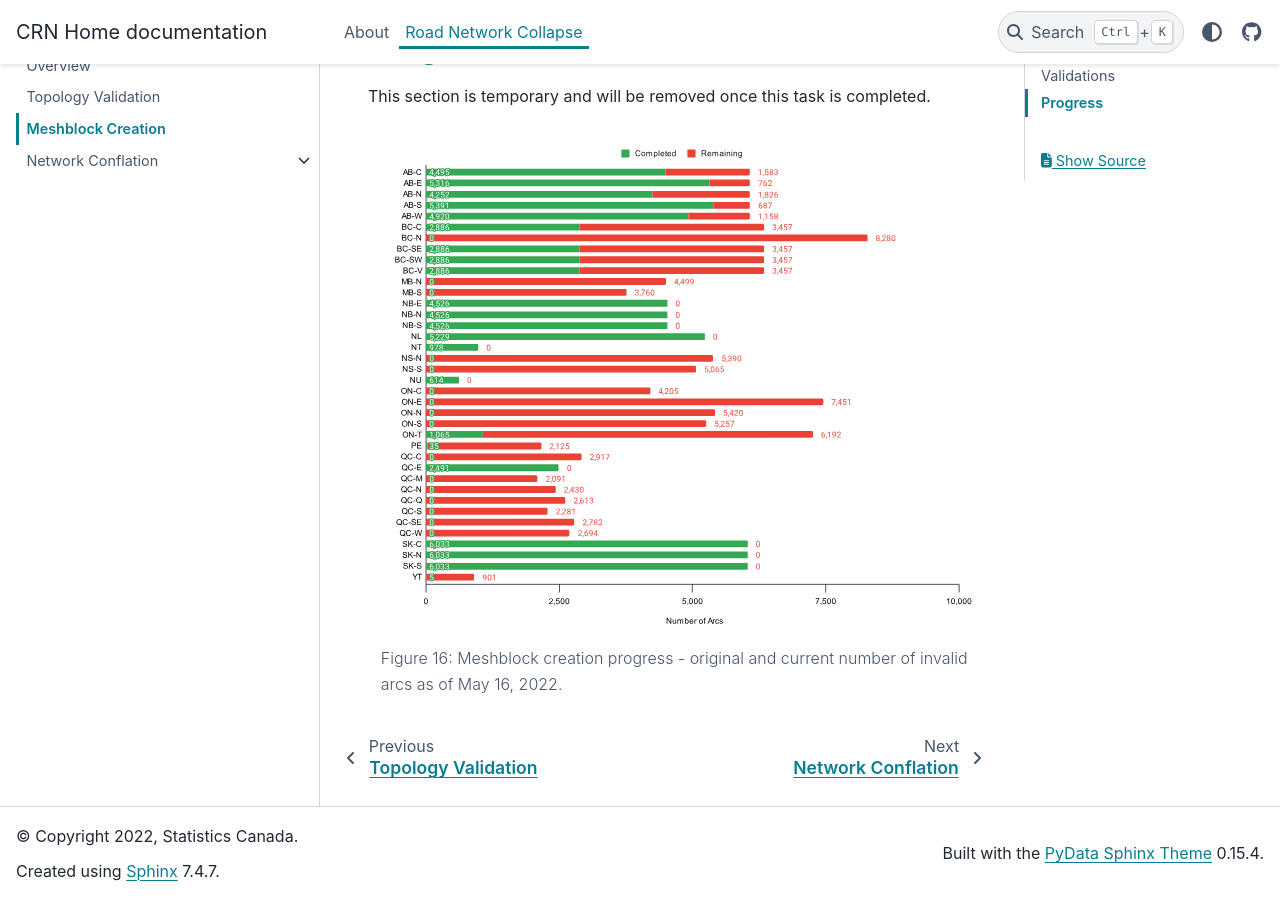
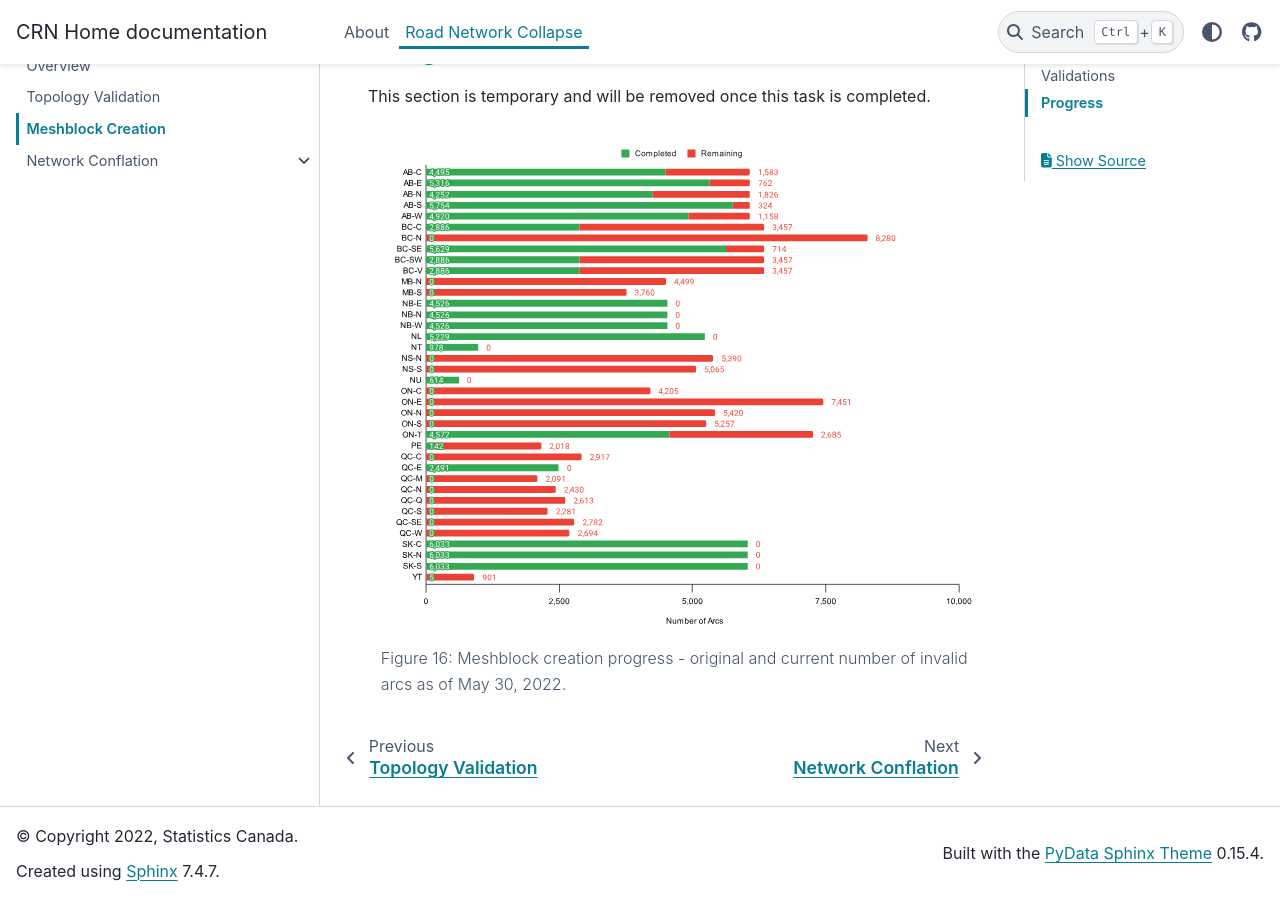
Before and after one commit to StatCan/egp-crn, a Sphinx documentation site: the page built from docs/source/road_network_collapse/meshblock_creation.rst, in a window 1280 px wide and 900 px high, scrolled down 18385 px. Built offline with Sphinx 7.4.7 and the PyData theme 0.15.4, drawn with Linux system fonts in a browser that asks for light colours.

Commit message:
[1] biweekly metrics update

```diff
--- a/docs/source/road_network_collapse/meshblock_conflation.rst
+++ b/docs/source/road_network_collapse/meshblock_conflation.rst
@@ -179,4 +179,4 @@ This section is temporary and will be removed once this task is completed.
 .. figure:: /source/_static/progress_charts/meshblock_conflation_progress.svg
     :alt: Meshblock conflation progress.
 
-    Figure 5: Meshblock conflation progress - original and current number of unconflated NGD BBs as of May 16, 2022.
+    Figure 5: Meshblock conflation progress - original and current number of unconflated NGD BBs as of May 30, 2022.
--- a/docs/source/road_network_collapse/meshblock_creation.rst
+++ b/docs/source/road_network_collapse/meshblock_creation.rst
@@ -412,4 +412,4 @@ This section is temporary and will be removed once this task is completed.
 .. figure:: /source/_static/progress_charts/meshblock_creation_progress.svg
     :alt: Meshblock creation progress.
 
-    Figure 16: Meshblock creation progress - original and current number of invalid arcs as of May 16, 2022.
+    Figure 16: Meshblock creation progress - original and current number of invalid arcs as of May 30, 2022.
```
Also changed, not shown: docs/source/_static/progress_charts/meshblock_conflation_progress.svg, docs/source/_static/progress_charts/meshblock_creation_progress.svg.
